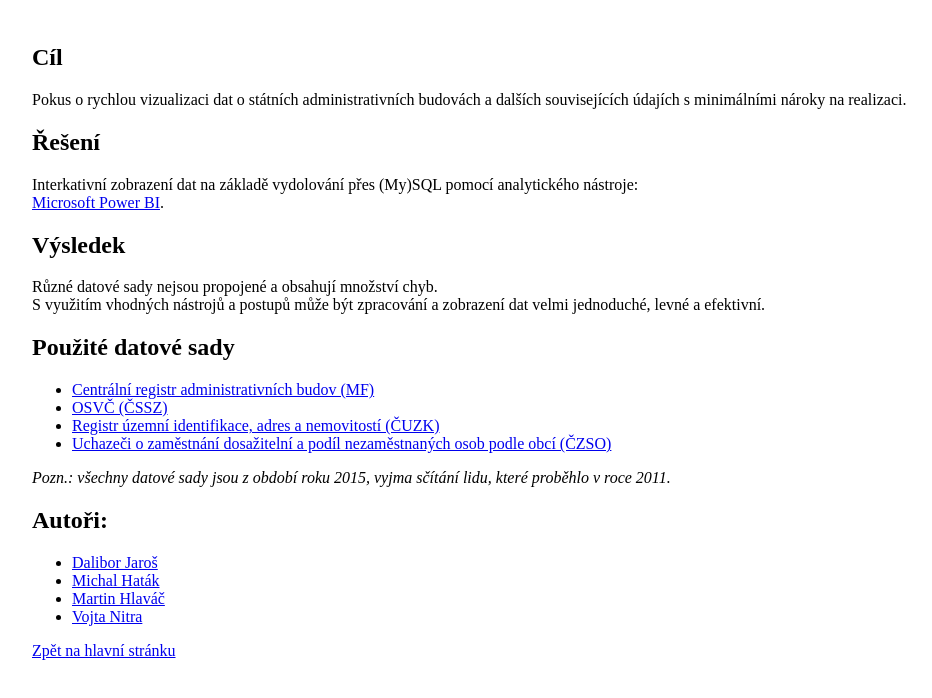
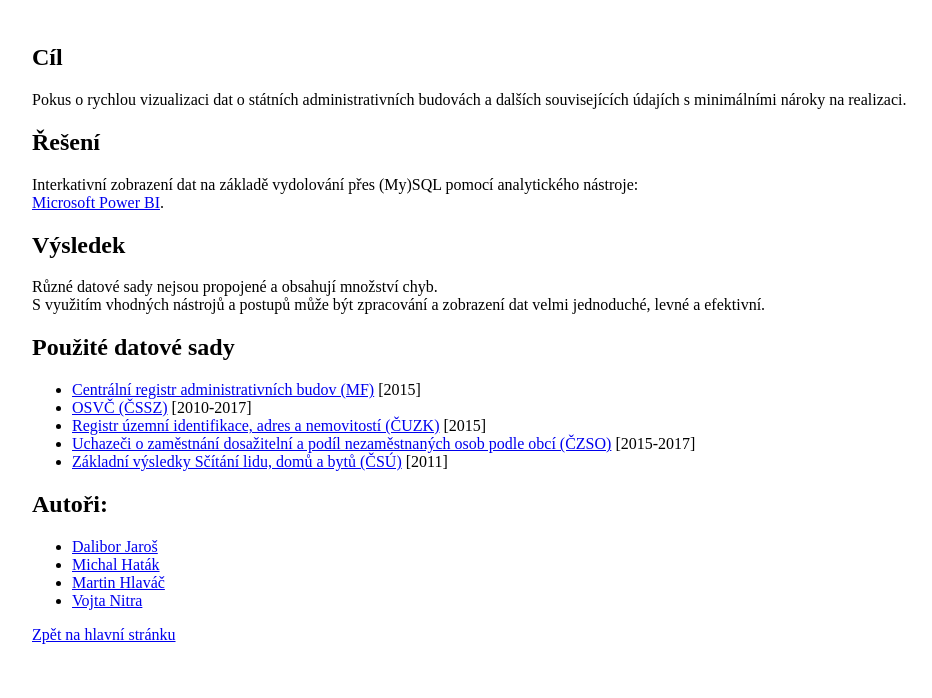
Before and after one commit to phenixiim/hackathon, a Gatsby site in the folder website/: page /about in a window 1280 px wide. Shown: the whole page, without its empty margins (128-1060 px from the left). Built offline with nearby package versions, Linux system fonts and the light colour scheme; Gatsby itself is replaced by a stand-in of ours; some icons are missing.

Commit message:
Data sets dates edit + census own info

```diff
--- a/website/src/pages/about.js
+++ b/website/src/pages/about.js
@@ -26,12 +26,12 @@ const AboutPage = () => (
         </p>
         <h2>Použité datové sady</h2>
         <ul>
-            <li><a href="http://data.mfcr.cz/cs/dataset/centralni-registr-administrativnich-budov" target="_blank">Centrální registr administrativních budov (MF)</a></li>
-            <li><a href="https://data.cssz.cz/documentation/prehled-o-celkovem-poctu-osvc-podle-okresu" target="_blank">OSVČ (ČSSZ)</a></li>
-            <li><a href="http://vdp.cuzk.cz" target="_blank">Registr územní identifikace, adres a nemovitostí (ČUZK)</a></li>
-            <li><a href="https://www.czso.cz/csu/czso/uchazeci-o-zamestnani-dosazitelni-a-podil-nezamestnanych-osob-podle-obci_090417" target="_blank">Uchazeči o zaměstnání dosažitelní a podíl nezaměstnaných osob podle obcí (ČZSO)</a></li>
+            <li><a href="http://data.mfcr.cz/cs/dataset/centralni-registr-administrativnich-budov" target="_blank">Centrální registr administrativních budov (MF)</a> [2015]</li>
+            <li><a href="https://data.cssz.cz/documentation/prehled-o-celkovem-poctu-osvc-podle-okresu" target="_blank">OSVČ (ČSSZ)</a> [2010-2017]</li>
+            <li><a href="http://vdp.cuzk.cz" target="_blank">Registr územní identifikace, adres a nemovitostí (ČUZK)</a> [2015]</li>
+            <li><a href="https://www.czso.cz/csu/czso/uchazeci-o-zamestnani-dosazitelni-a-podil-nezamestnanych-osob-podle-obci_090417" target="_blank">Uchazeči o zaměstnání dosažitelní a podíl nezaměstnaných osob podle obcí (ČZSO)</a> [2015-2017]</li>
+            <li><a href="https://nkod.opendata.cz/datov%C3%A1-sada?iri=https%3A%2F%2Fnkod.opendata.cz%2Fzdroj%2Fdatov%C3%A1-sada%2F240789" target="_blank">Základní výsledky Sčítání lidu, domů a bytů (ČSÚ)</a> [2011]</li>
         </ul>
-        <p><i>Pozn.: všechny datové sady jsou z období roku 2015, vyjma sčítání lidu, které proběhlo v roce 2011.</i></p>
         <h2>Autoři:</h2>
         <ul>
             <li><a href="https://www.linkedin.com/in/dalibor-jaroš-597b7189/" target="_blank">Dalibor Jaroš</a></li>
```
